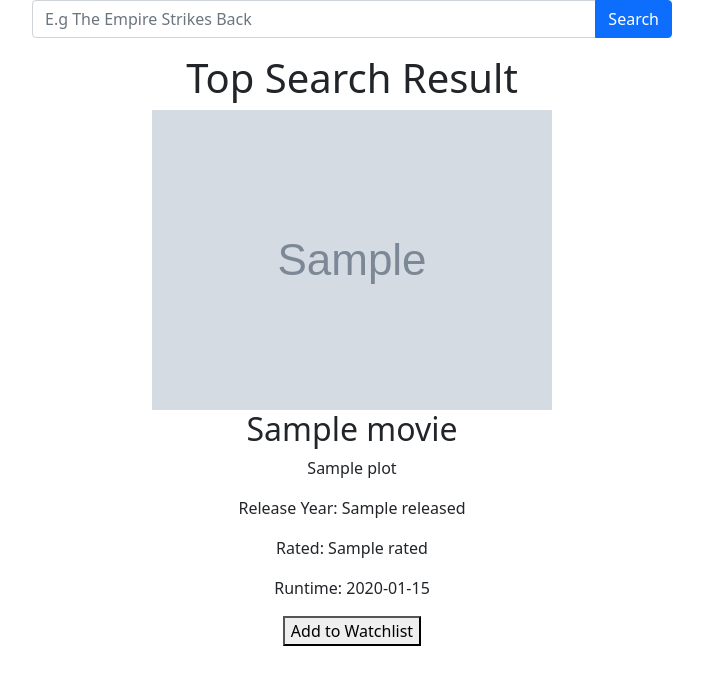
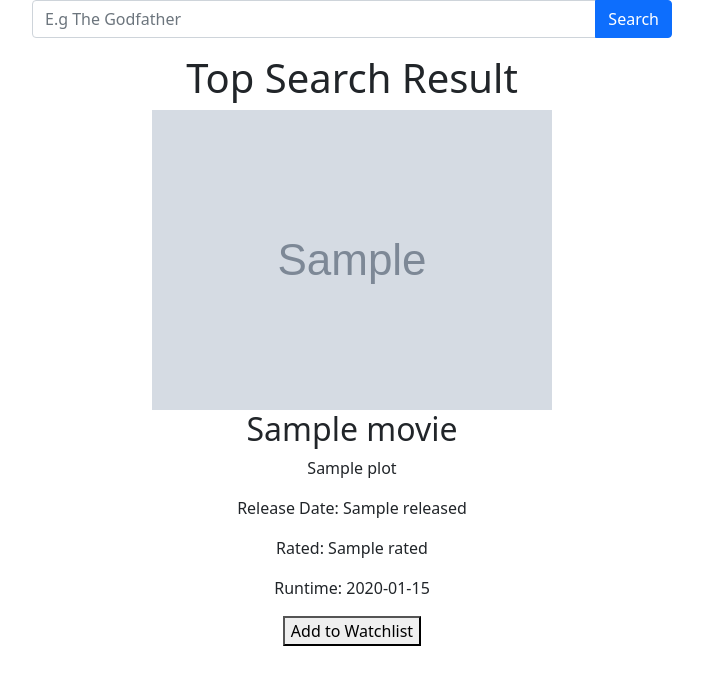
Before and after one commit to HaliTran/movie-manager, a Flask app: template final/templates/index.html in a window 1280 px wide. Shown: the part 168-862 px from the top of the page, without its empty margins (288-991 px from the left). Run offline with Flask 3, Linux system fonts and the light colour scheme; the template is opened without the code that fills it: most values are stand-ins (such as "Sample title", 1, 10 or a date in 2020); grey boxes marked "Sample" are stand-in pictures.

Commit message:
Rename release year key to date in Datastore

```diff
--- a/final/ssmodel/model_datastore.py
+++ b/final/ssmodel/model_datastore.py
@@ -20,7 +20,7 @@ class model(Model):
             "poster" : movie_info["poster"],
             "title" : movie_info["title"],
             "plot" : movie_info["plot"],
-            "year" : movie_info["year"],
+            "date" : movie_info["date"],
             "rated" : movie_info["rated"],
             "runtime" : movie_info["runtime"],
             "imdb_id" : movie_info["imdb_id"]
--- a/final/templates/index.html
+++ b/final/templates/index.html
@@ -19,7 +19,7 @@
 
 	<form action="{{ url_for('index') }}" method="post" class="w-50 m-auto">
 		<div class="input-group">
-			<input type="text" id="movie_title" name="movie_title" class="form-control" aria-label="Movie Title" placeholder="E.g The Empire Strikes Back" required>
+			<input type="text" id="movie_title" name="movie_title" class="form-control" aria-label="Movie Title" placeholder="E.g The Godfather" required>
 			<button type="submit" class="btn btn-primary">Search</button>
 		</div>
 	</form>
@@ -41,7 +41,7 @@
 					<img src="{{ movie.Poster }}" alt="Movie poster for {{ movie.Title }}">
 					<h2>{{ movie.Title }}</h2>
 					<p>{{ movie.Plot }}</p>
-					<p>Release Year: {{ movie.Released }}</p>
+					<p>Release Date: {{ movie.Released }}</p>
 					<p>Rated: {{ movie.Rated }}</p>
 					<p>Runtime: {{ movie.Runtime }}</p>
 				</div>
@@ -49,7 +49,7 @@
 					<input type="hidden" id="poster" name="poster" value="{{ movie.Poster }}">
 					<input type="hidden" id="title" name="title" value="{{ movie.Title }}">
 					<input type="hidden" id="plot" name="plot" value="{{ movie.Plot }}">
-					<input type="hidden" id="year" name="year" value="{{ movie.Released }}">
+					<input type="hidden" id="date" name="date" value="{{ movie.Released }}">
 					<input type="hidden" id="rated" name="rated" value="{{ movie.Rated }}">
 					<input type="hidden" id="runtime" name="runtime" value="{{ movie.Runtime }}">
 					<input type="hidden" id="imdb_id" name="imdb_id" value="{{ movie.imdbID }}">
--- a/final/templates/watchlist.html
+++ b/final/templates/watchlist.html
@@ -20,13 +20,13 @@
   {% if movies == None %}
     <h4 class="text-center mt-3">There are no movies on your watchlist.</h4>
   {% else %}
-    <div class="d-flex flex-wrap mt-3 justify-content-start">
+    <div class="d-flex flex-wrap mt-3 mb-5 justify-content-start">
       {% for movie in movies %}
-      <div class="flex-item">
+      <div class="flex-item mb-3">
         <img src="{{ movie['poster'] }}" alt="Movie poster for {{ movie.title }}" class="poster">
         <h2>{{ movie.title }}</h2>
         <p>{{ movie.plot }}</p>
-        <p>Release Year: {{ movie.year }}</p>
+        <p>Release Date: {{ movie.date }}</p>
         <p>Rated: {{ movie.rated }}</p>
         <p>Runtime: {{ movie.runtime }}</p>
         <form action="{{ url_for('delete_movie') }}" method="post">
--- a/final/watchlist.py
+++ b/final/watchlist.py
@@ -13,7 +13,7 @@ class Watchlist(MethodView):
         poster = request.form.get("poster")
         title = request.form.get("title")
         plot = request.form.get("plot")
-        year = request.form.get("year")
+        date = request.form.get("date")
         rated = request.form.get("rated")
         runtime = request.form.get("runtime")
         imdb_id = request.form.get("imdb_id")
@@ -21,7 +21,7 @@ class Watchlist(MethodView):
             "poster" : poster,
             "title" : title,
             "plot" : plot,
-            "year" : year,
+            "date" : date,
             "rated" : rated,
             "runtime" : runtime,
             "imdb_id" : imdb_id
```
